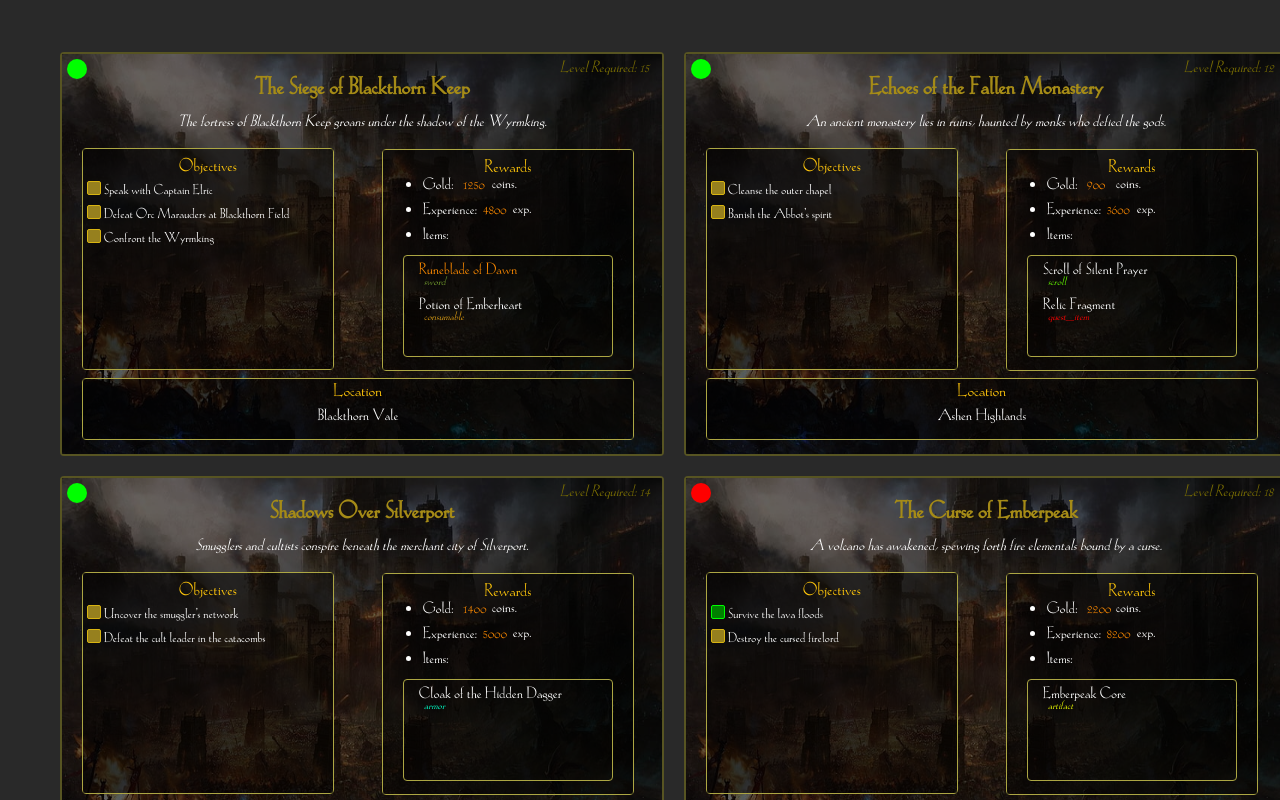
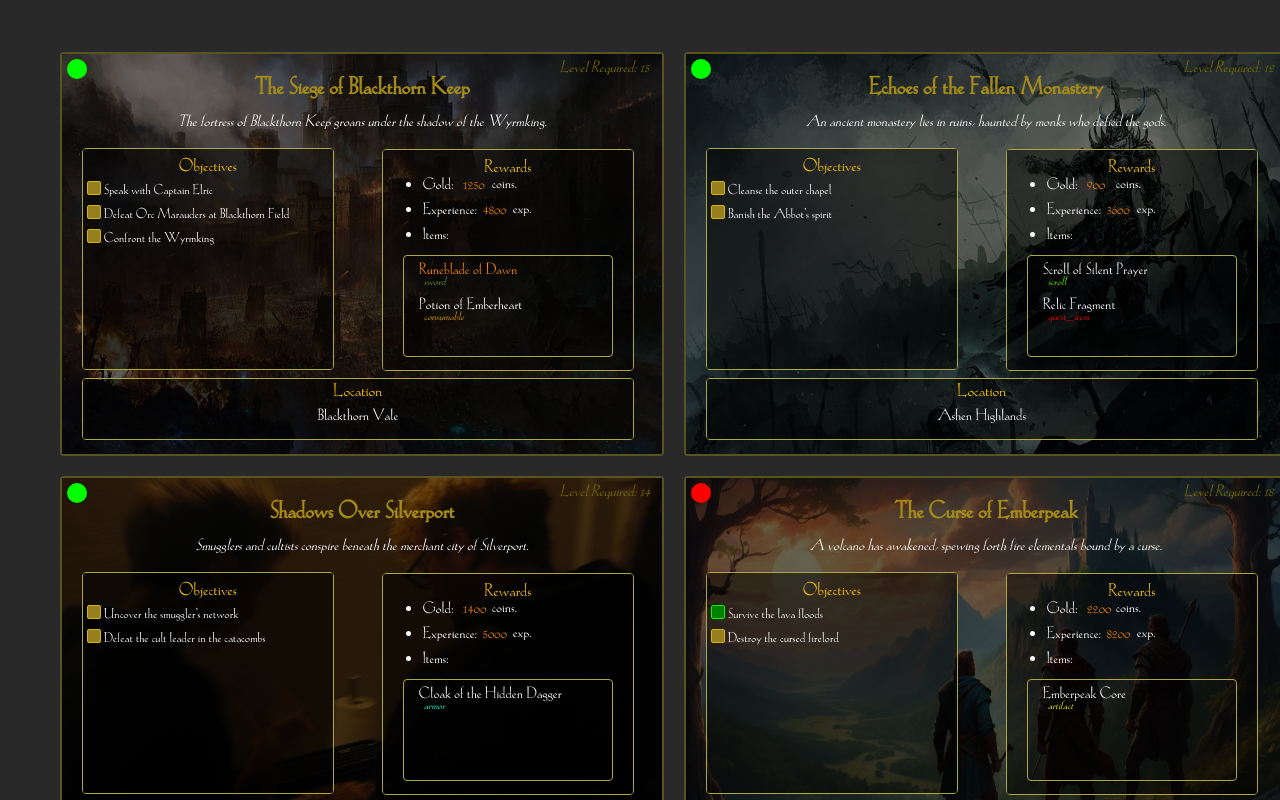
Before and after one commit to IgnaZXA/Kaotika_Quests, a React (Vite) app: page / in a window 1280 px wide. Shown: the top 800 px of the page. Built offline with nearby package versions, Linux system fonts and the light colour scheme.

Commit message:
[Fix] imported all images.

```diff
--- a/src/components/CardQuest.jsx
+++ b/src/components/CardQuest.jsx
@@ -1,16 +1,26 @@
 import RewardsList from './RewardsList.jsx';
 import ObjectivesList from './ObjectivesList.jsx';
 import imag_1 from '../assets/images/imag_1.jpg';
+import imag_2 from '../assets/images/imag_2.jpg';
+import imag_3 from '../assets/images/imag_3.jpg';
+import imag_4 from '../assets/images/imag_4.jpg';
+import imag_5 from '../assets/images/imag_5.jpg';
+import imag_6 from '../assets/images/imag_6.jpg';
+import imag_7 from '../assets/images/imag_7.jpg';
+import imag_8 from '../assets/images/imag_8.jpg';
+
 
 
 function CardQuest({ questJson, questHandleClick }) {
     const { id, title, description, isActive, levelRequirement, rewards, objectives, location } = questJson.quest;
 
+    const imag_arr = [imag_1, imag_2, imag_3, imag_4, imag_5, imag_6, imag_7, imag_8];
+
     const value = parseInt(id.split('-')[1]);
 
     const CARD_STYLES = {
         // backgroundImage: `url(src/assets/images/imag_${value}.jpg)`,
-        backgroundImage: `url(${imag_1})`,
+        backgroundImage: `url(${imag_arr[value - 1]})`,
         backgroundPosition: 'center',
         backgroundSize: '100% 100%',
         border: '2px solid rgba(87, 84, 34, 1)',
```
